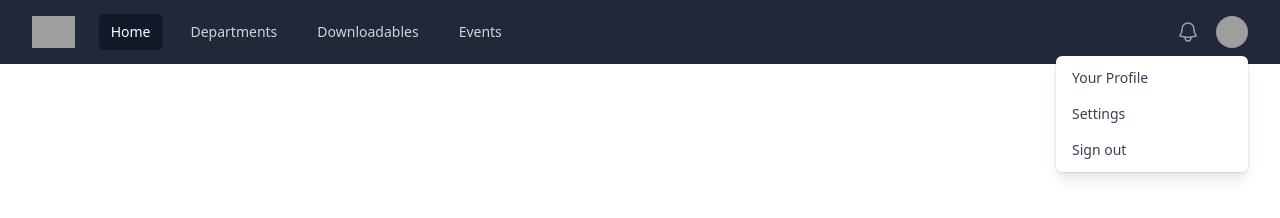
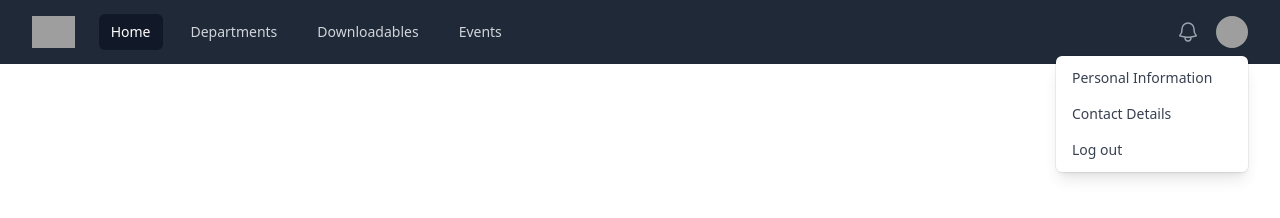
Before and after one commit to HxrryP/anilao-system, a React (Create React App) app: page / in a window 1280 px wide. Both pictures are taken after a click on the button "Open user menu". Shown: the top 218 px of the page. Built offline with nearby package versions, Linux system fonts and the light colour scheme; grey boxes are pictures that could not be loaded.

Commit message:
update
update

```diff
--- a/package.json
+++ b/package.json
@@ -12,7 +12,7 @@
     "express": "^4.21.1",
     "react": "^18.3.1",
     "react-dom": "^18.3.1",
-    "react-scripts": "5.0.1",
+    "react-scripts": "^5.0.1",
     "tailwindcss": "^3.4.14",
     "web-vitals": "^2.1.4"
   },
--- a/src/App.js
+++ b/src/App.js
@@ -81,17 +81,17 @@ export default function Example() {
               >
                 <MenuItem>
                   <a href="#" className="block px-4 py-2 text-sm text-gray-700 data-[focus]:bg-gray-100">
-                    Your Profile
+                    Personal Information
                   </a>
                 </MenuItem>
                 <MenuItem>
                   <a href="#" className="block px-4 py-2 text-sm text-gray-700 data-[focus]:bg-gray-100">
-                    Settings
+                    Contact Details
                   </a>
                 </MenuItem>
                 <MenuItem>
                   <a href="#" className="block px-4 py-2 text-sm text-gray-700 data-[focus]:bg-gray-100">
-                    Sign out
+                    Log out
                   </a>
                 </MenuItem>
               </MenuItems>
```
Also changed, not shown: 1 other file (tests, documents, lock files or other folders).
